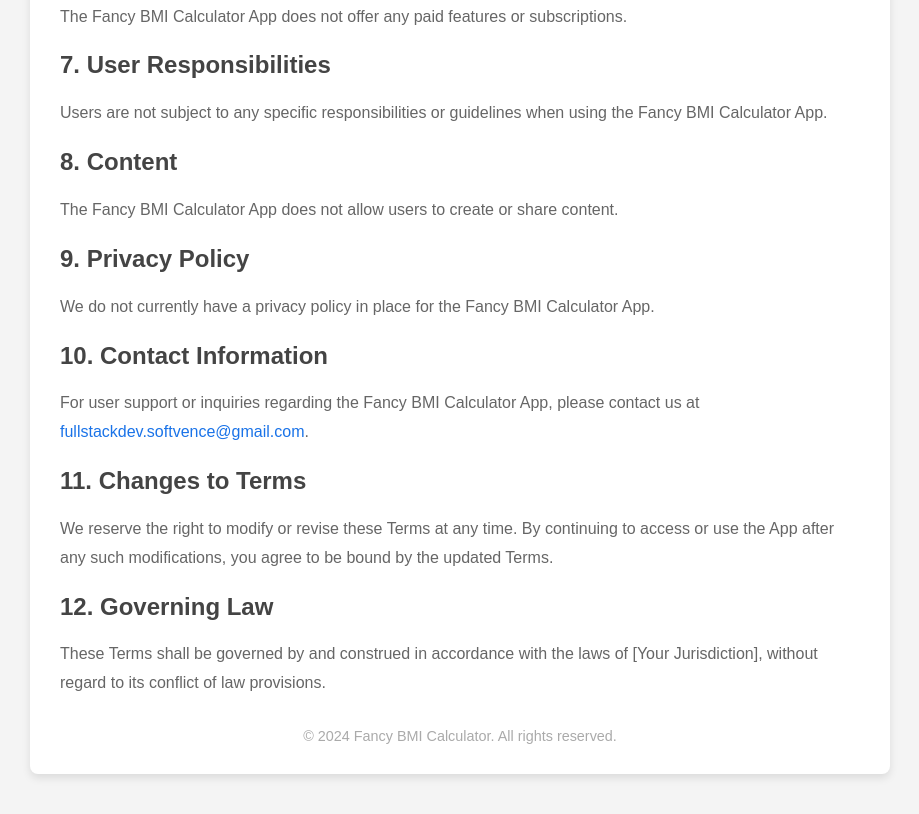
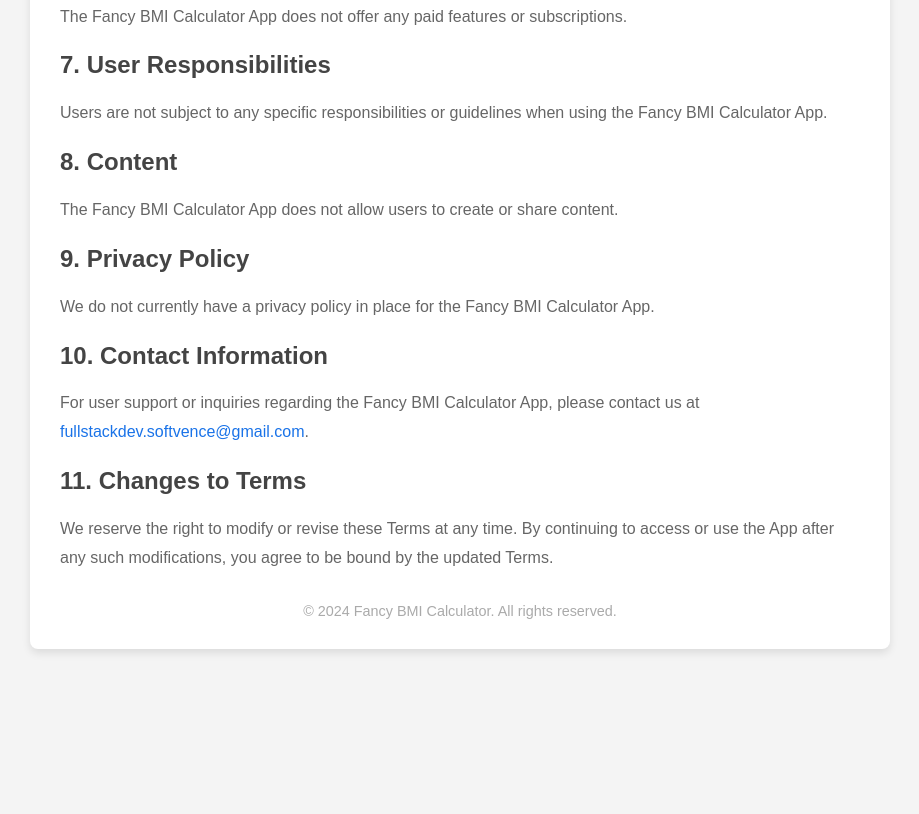
Before and after one commit to Muhammad-Monir/fancy-bmi-termrs, a plain HTML site: page index.html in a window 1280 px wide. Shown: the part 936-1750 px from the top of the page, without its empty margins (180-1099 px from the left). After the commit the page ends 1625 px from the top, so only its background shows below. Drawn offline with Linux system fonts and the light colour scheme.

Commit message:
one condition change

```diff
--- a/index.html
+++ b/index.html
@@ -117,10 +117,6 @@
         <p>We reserve the right to modify or revise these Terms at any time. By continuing to access or use the App
             after any such modifications, you agree to be bound by the updated Terms.</p>
 
-        <h2>12. Governing Law</h2>
-        <p>These Terms shall be governed by and construed in accordance with the laws of [Your Jurisdiction], without
-            regard to its conflict of law provisions.</p>
-
         <footer>
             &copy; 2024 Fancy BMI Calculator. All rights reserved.
         </footer>
```
